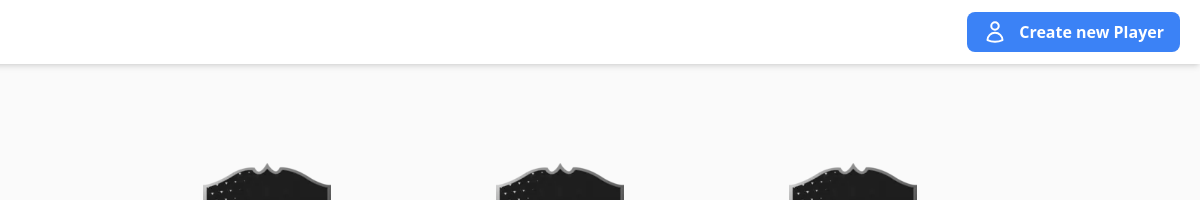
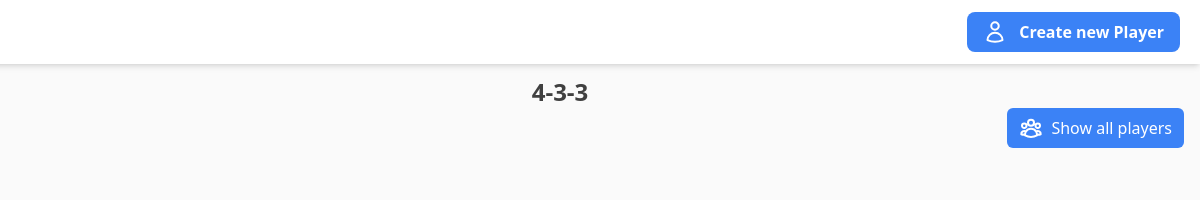
Before and after one commit to Taha-mlaiki/yc-ultimate-team, a website: page src/index.html in a window 1280 px wide. Shown: the top 200 px of the page, 80-1280 px from the left. Drawn offline with Linux system fonts and the light colour scheme.

Commit message:
create the show all players button with it's functionality

```diff
--- a/src/index.html
+++ b/src/index.html
@@ -23,6 +23,11 @@
         </div>
       </nav>
     </header>
+    <h1 class="font-bold text-center mt-3 text-2xl text-neutral-700">4-3-3</h1>
+    <button onclick="showAllPlayers()" class="text-white bg-blue-500 hover:bg-blue-600 flex items-center gap-x-2 ms-auto px-3 py-2 rounded-md me-4">
+        <img src="./assets/users.svg" alt="" class="w-6">
+        Show all players
+    </button>
     <main class="flex px-4 lg:px-10">
       <!-- Container for the Stadium -->
       <div class="relative w-fit h-fit my-36 mx-auto b">
```
Also changed, not shown: src/style.css.
